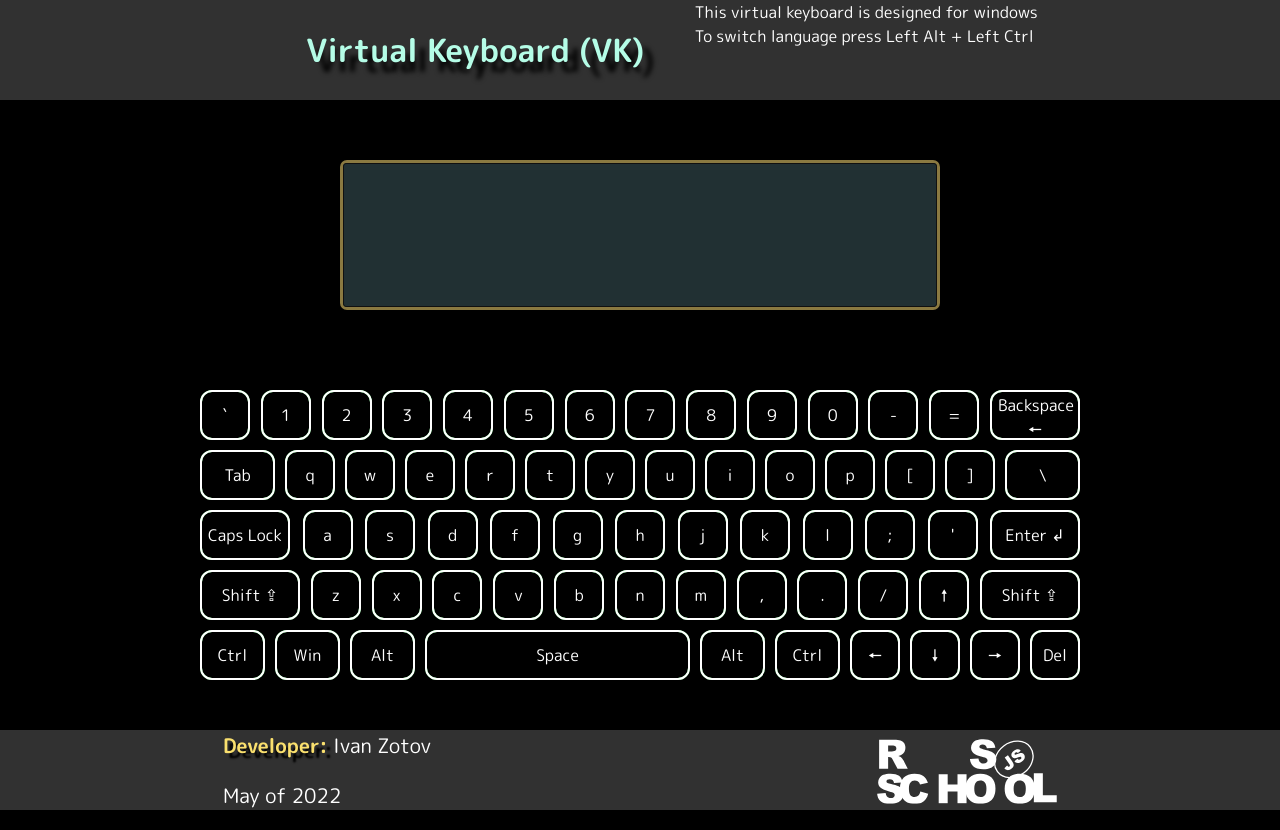
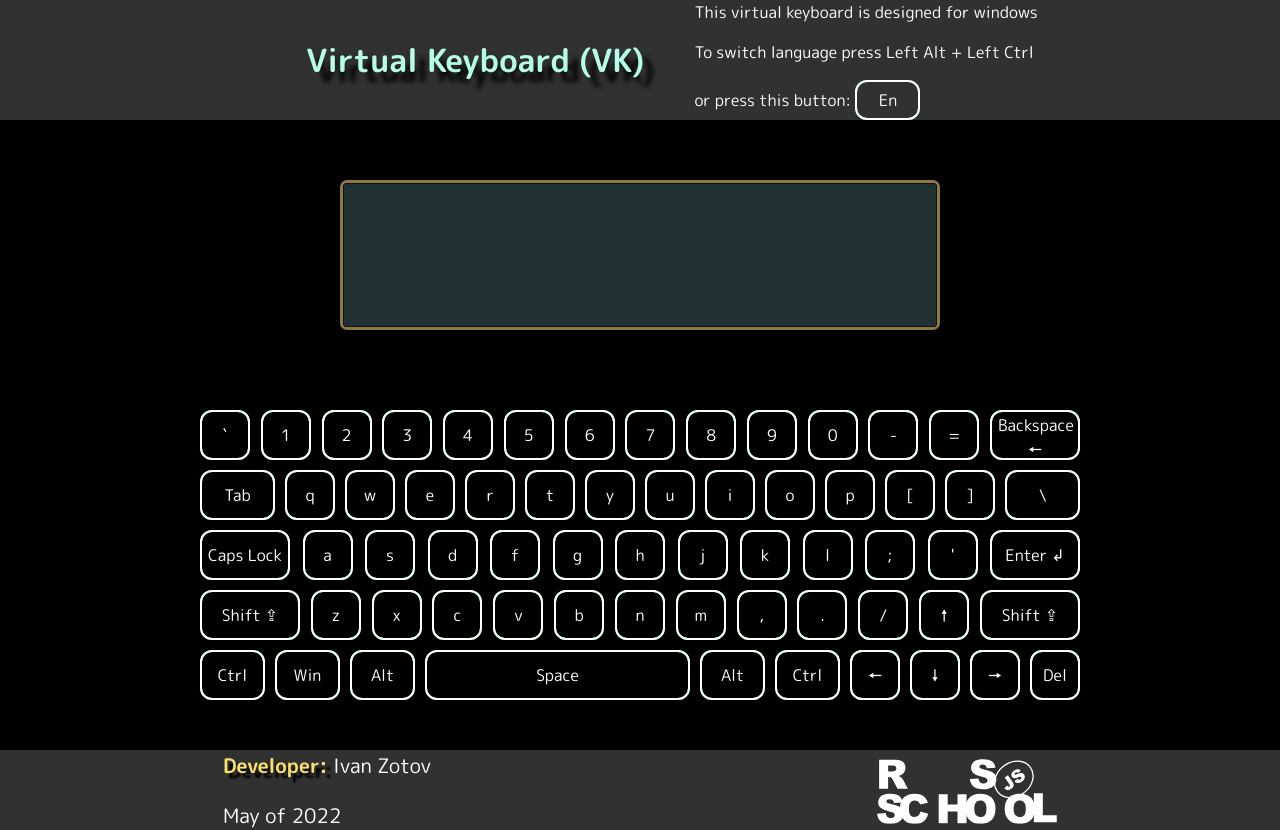
Before and after one commit to Legat14/virtual_keyboard, a website built with webpack: page dist/index.html in a window 1280 px wide. Built offline with nearby package versions, Linux system fonts and the light colour scheme.

Commit message:
feat: add language switch button

```diff
--- a/src/classes/field.js
+++ b/src/classes/field.js
@@ -9,6 +9,8 @@ class Field {
     const headerDivDescription = document.createElement('div');
     const headerDescription = document.createElement('p');
     const headerLangCangeInstruction = document.createElement('p');
+    const headerLangCangeDiv = document.createElement('p');
+    const headerLangCangeButton = document.createElement('button');
     const textAreaDiv = document.createElement('div');
     const textArea = document.createElement('textarea');
     const keyboardDiv = document.createElement('div');
@@ -21,6 +23,10 @@ class Field {
     headerDiv.classList.add('header-div');
     headerDescription.classList.add('header__p');
     headerLangCangeInstruction.classList.add('header__p');
+    headerLangCangeDiv.classList.add('header__p');
+    headerLangCangeButton.classList.add('header__lang-change-button');
+    headerLangCangeButton.classList.add('key');
+    headerLangCangeButton.classList.add('key-size-2');
     textAreaDiv.classList.add('text-area-div');
     textArea.classList.add('text-area');
     keyboardDiv.classList.add('keyboard-div');
@@ -32,6 +38,8 @@ class Field {
     headerTitle.innerText = 'Virtual Keyboard (VK)'
     headerDescription.innerText = 'This virtual keyboard is designed for windows'
     headerLangCangeInstruction.innerText = 'To switch language press Left Alt + Left Ctrl'
+    headerLangCangeDiv.innerText = 'or press this button: '
+    headerLangCangeButton.innerText = 'En'
     footerDevelopmentPDeveloper.innerHTML = '<span>Developer: </span><a class="footer__a" href="https://github.com/Legat14" target="_blank">Ivan Zotov</a>'
     footerDevelopmentPYear.innerText = 'May of 2022'
     footerCourseLink.innerHTML = '<img src="./assets/img/rs_school_js_w.svg" alt="RS School" width="180" height="67">'
@@ -41,6 +49,8 @@ class Field {
     headerDiv.append(headerDivDescription);
     headerDivDescription.append(headerDescription);
     headerDivDescription.append(headerLangCangeInstruction);
+    headerDivDescription.append(headerLangCangeDiv);
+    headerLangCangeDiv.append(headerLangCangeButton);
     document.body.append(textAreaDiv);
     textAreaDiv.append(textArea);
     document.body.append(keyboardDiv);
--- a/src/functions/globalEvents.js
+++ b/src/functions/globalEvents.js
@@ -35,7 +35,6 @@ function addKeyboardListener() {
               currentLanguageEn = true;
             }
             thisButton.changeLanguage();
-            console.log (currentLanguageEn);
           }
         }
         thisButton.pressKey();
--- /dev/null
+++ b/src/functions/langSwitchButton.js
@@ -0,0 +1,21 @@
+export { changeLanguageByButton }
+import { buttonsArr } from '../index'
+import { currentLanguageEn } from '../classes/key'
+
+function changeLanguageByButton() {
+  const changeLangButton = document.querySelector('.header__lang-change-button');
+  if (currentLanguageEn) {
+    changeLangButton.innerText = 'En';
+  } else {
+    changeLangButton.innerText = 'Ru';
+  }
+  changeLangButton.addEventListener('click', () => {
+    currentLanguageEn = !currentLanguageEn;
+    if (currentLanguageEn) {
+      changeLangButton.innerText = 'En';
+    } else {
+      changeLangButton.innerText = 'Ru';
+    }
+    buttonsArr[0].changeLanguage();
+  });
+}
--- a/src/index.js
+++ b/src/index.js
@@ -1,6 +1,7 @@
 import { Field } from "./classes/field";
 import { keycodes, keyLettersEn, keyLettersRu, currentLanguageEn, Key } from "./classes/key";
 import { addKeyboardListener, focusTextArea } from "./functions/globalEvents";
+import { changeLanguageByButton } from "./functions/langSwitchButton";
 export { buttonsArr };
 
 const field = new Field();
@@ -21,3 +22,4 @@ keycodes.forEach((keycode, number) => {
   textArea.focus();
   addKeyboardListener();
   focusTextArea();
+  changeLanguageByButton();
--- a/src/scss/_field.scss
+++ b/src/scss/_field.scss
@@ -22,7 +22,10 @@ body {
   }
   &>div {
     margin-right: 10vw;
-    height: 100px;
+    height: 120px;
+    display: flex;
+    flex-direction: column;
+    justify-content: space-between;
   }
   .header__p {
     color: #ffffff;
--- a/src/scss/_keyboard.scss
+++ b/src/scss/_keyboard.scss
@@ -63,3 +63,7 @@
 .key-size-6 {
   width: 265px;
 }
+
+.header__lang-change-button {
+  height: 40px;
+}
```
Also changed, not shown: dist/main.js, dist/styles.css, 1 other file.
